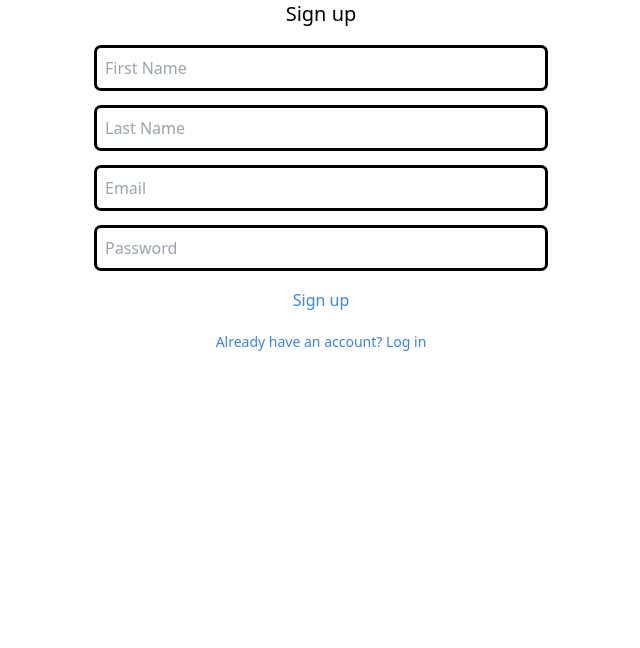
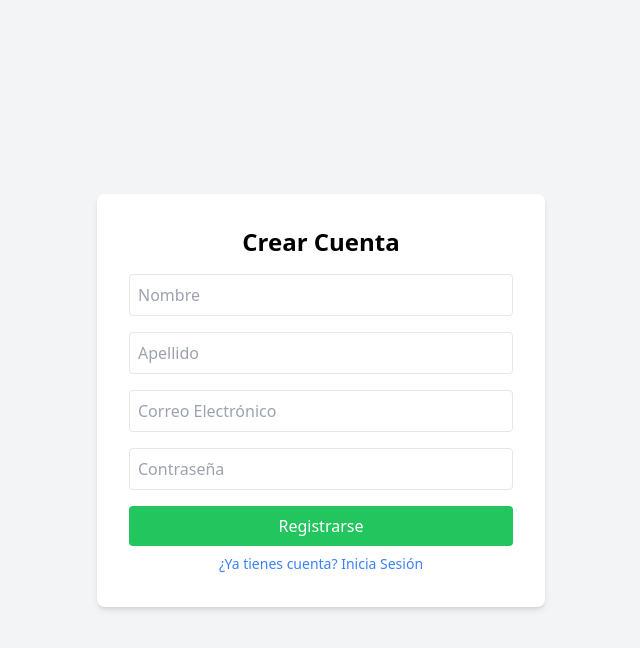
Before and after one commit to CS2031-DBP/proyecto-frontend-web-walletwise, a React (Vite) app: page /signup in a window 1280 px wide. Shown: the top 648 px of the page, without its empty margins (319-959 px from the left). Built offline with nearby package versions, Linux system fonts and the light colour scheme.

Commit message:
pagina Home.tsx y ediciones pequeñas en login y register

```diff
--- a/src/App.tsx
+++ b/src/App.tsx
@@ -1,21 +1,26 @@
 import { Route, Routes, BrowserRouter } from "react-router-dom";
+import Home from "./pages/Home";
 import Signup from "./pages/Signup";
 import Login from "./pages/Login";
 import Profile from "./pages/Profile";
-import Dashboard from "./pages/Dashboard"; // Importar Dashboard
-import AdminDashboard from "./pages/AdminDashboard"; // Importar AdminDashboard
+import Dashboard from "./pages/Dashboard";
+import AdminDashboard from "./pages/AdminDashboard";
+import CrearCategoria from "./pages/CrearCategoria";
 
 function App() {
   return (
     <BrowserRouter>
-      <Routes>
-        <Route path="/" element={<Login />} />
-        <Route path="/signup" element={<Signup />} />
-        <Route path="/profile" element={<Profile />} />
-        <Route path="/dashboard" element={<Dashboard />} /> {/* Nueva ruta */}
-        <Route path="/admin-dashboard" element={<AdminDashboard />} /> {/* Nueva ruta */}
-      </Routes>
+<Routes>
+  <Route path="/" element={<Home />} />
+  <Route path="/login" element={<Login />} />
+  <Route path="/signup" element={<Signup />} />
+  <Route path="/profile" element={<Profile />} />
+  <Route path="/dashboard" element={<Dashboard />} />
+  <Route path="/admin-dashboard" element={<AdminDashboard />} />
+  <Route path="/crear-categoria" element={<CrearCategoria />} />
+</Routes>
     </BrowserRouter>
   );
 }
+
 export default App;
--- /dev/null
+++ b/src/pages/CrearCategoria.tsx
@@ -0,0 +1,59 @@
+import { useState } from "react";
+import { api, CategoriaDto } from "../services/api";
+import useToken from "../hooks/useToken";
+
+function CrearCategoria() {
+  const [nombre, setNombre] = useState("");
+  const [descripcion, setDescripcion] = useState("");
+  const [tipo, setTipo] = useState<"Ingreso" | "Gasto">("Ingreso");
+  const { token } = useToken();
+
+  async function handleCrearCategoria() {
+    if (!nombre || !descripcion) {
+      alert("Por favor, completa todos los campos.");
+      return;
+    }
+
+    const nuevaCategoria: CategoriaDto = { nombre, descripcion, tipo };
+
+    try {
+      await api.crearCategoria(nuevaCategoria, token || "");
+      alert("Categoría creada exitosamente.");
+    } catch (error: unknown) {
+      console.error(error);
+      alert("Error al crear la categoría.");
+    }
+  }
+
+  return (
+    <div className="max-w-md mx-auto space-y-4">
+      <h1 className="text-xl font-bold">Crear Categoría</h1>
+      <input
+        className="outline rounded p-2 w-full"
+        placeholder="Nombre"
+        onChange={(e) => setNombre(e.target.value)}
+      />
+      <textarea
+        className="outline rounded p-2 w-full"
+        placeholder="Descripción"
+        onChange={(e) => setDescripcion(e.target.value)}
+      />
+      <select
+        className="outline rounded p-2 w-full"
+        value={tipo}
+        onChange={(e) => setTipo(e.target.value as "Ingreso" | "Gasto")}
+      >
+        <option value="Ingreso">Ingreso</option>
+        <option value="Gasto">Gasto</option>
+      </select>
+      <button
+        className="bg-blue-500 text-white py-2 rounded w-full"
+        onClick={handleCrearCategoria}
+      >
+        Crear
+      </button>
+    </div>
+  );
+}
+
+export default CrearCategoria;
--- /dev/null
+++ b/src/pages/Home.tsx
@@ -0,0 +1,30 @@
+import { useNavigate } from "react-router-dom";
+
+function Home() {
+  const navigate = useNavigate();
+
+  return (
+    <div className="min-h-screen flex flex-col items-center justify-center bg-blue-50">
+      <h1 className="text-4xl font-bold mb-6 text-blue-600">Bienvenido a WalletWise</h1>
+      <p className="text-lg text-gray-700 text-center max-w-xl mb-6">
+        WalletWise te ayuda a gestionar tus finanzas personales de manera fácil y eficiente. Registra tus transacciones, controla tus presupuestos, y mantén un seguimiento detallado de tus gastos e ingresos.
+      </p>
+      <div className="flex space-x-4">
+        <button
+          onClick={() => navigate("/signup")}
+          className="bg-green-500 text-white py-2 px-4 rounded hover:bg-green-400"
+        >
+          Crear Cuenta
+        </button>
+        <button
+          onClick={() => navigate("/login")}
+          className="bg-blue-500 text-white py-2 px-4 rounded hover:bg-blue-400"
+        >
+          Iniciar Sesión
+        </button>
+      </div>
+    </div>
+  );
+}
+
+export default Home;
--- a/src/pages/Login.tsx
+++ b/src/pages/Login.tsx
@@ -1,70 +1,65 @@
 import { useState } from "react";
 import { useNavigate } from "react-router-dom";
-import axios from "axios";
 import useToken from "../hooks/useToken";
-
-type LoginDto = {
-  email: string;
-  password: string;
-};
+import { api, LoginDto } from "../services/api";
 
 function Login() {
   const [email, setEmail] = useState("");
   const [password, setPassword] = useState("");
+  const [errorMessage, setErrorMessage] = useState("");
   const { setToken } = useToken();
   const navigate = useNavigate();
 
   async function handleLogin() {
-    // Verificar que los campos no estén vacíos
+    setErrorMessage(""); // Reinicia el mensaje de error
     if (!email || !password) {
-      alert("Please fill in both email and password fields.");
+      setErrorMessage("Por favor, completa ambos campos.");
       return;
     }
 
     const loginDto: LoginDto = { email, password };
     try {
-      const res = await axios.post("http://localhost:8080/auth/login", loginDto);
-
-      // Guardar el token y rol del usuario
-      setToken({ token: res.data.token, role: res.data.role });
-
-      // Redirigir según el rol del usuario
-      if (res.data.role === "ADMIN") {
-        navigate("/admin-dashboard");
-      } else {
-        navigate("/dashboard");
-      }
-    } catch (error: unknown) {
+      const res = await api.login(loginDto);
+      setToken({ token: res.token, role: res.role });
+      navigate(res.role === "ADMIN" ? "/admin-dashboard" : "/dashboard");
+    } catch (error) {
       console.error(error);
-      alert("Invalid credentials, please try again.");
+      setErrorMessage("Credenciales inválidas. Intenta de nuevo.");
     }
   }
 
   return (
-    <div className="flex flex-col space-y-5 max-w-md mx-auto">
-      <h1 className="text-xl text-center">Log in</h1>
+    <div className="min-h-screen flex items-center justify-center bg-gray-100">
+      <div className="bg-white p-8 rounded-lg shadow-md w-full max-w-md">
+        <h1 className="text-2xl font-bold text-center mb-4">Iniciar Sesión</h1>
+        {errorMessage && <p className="text-red-500 text-sm mb-4">{errorMessage}</p>}
         <input
-        className="outline rounded p-2"
-        placeholder="Email"
+          type="email"
+          className="w-full mb-4 p-2 border rounded"
+          placeholder="Correo Electrónico"
           onChange={(e) => setEmail(e.target.value)}
           value={email}
         />
         <input
           type="password"
-        className="outline rounded p-2"
-        placeholder="Password"
+          className="w-full mb-4 p-2 border rounded"
+          placeholder="Contraseña"
           onChange={(e) => setPassword(e.target.value)}
           value={password}
         />
-      <button className="text-blue-500 hover:text-blue-400" onClick={handleLogin}>
-        Log in
+        <button
+          className="w-full bg-blue-500 text-white p-2 rounded hover:bg-blue-400"
+          onClick={handleLogin}
+        >
+          Ingresar
         </button>
         <button
-        className="text-blue-500 hover:text-blue-400 text-sm"
+          className="w-full text-blue-500 hover:text-blue-400 text-sm mt-2"
           onClick={() => navigate("/signup")}
         >
-        Don't have an account? Sign up
+          ¿No tienes cuenta? Regístrate
         </button>
+      </div>
     </div>
   );
 }
--- a/src/pages/Signup.tsx
+++ b/src/pages/Signup.tsx
@@ -1,99 +1,96 @@
 import { useState } from "react";
 import { useNavigate } from "react-router-dom";
-import axios from "axios";
 import useToken from "../hooks/useToken";
-
-type User = {
-  firstName: string;
-  lastName: string;
-  email: string;
-  password: string;
-  role: string;
-};
+import { api, User } from "../services/api";
 
 function Signup() {
-  const [firstName, setFirstName] = useState("");
-  const [lastName, setLastName] = useState("");
-  const [email, setEmail] = useState("");
-  const [password, setPassword] = useState("");
+  const [formData, setFormData] = useState({
+    firstName: "",
+    lastName: "",
+    email: "",
+    password: "",
+  });
+  const [errorMessage, setErrorMessage] = useState("");
   const { setToken } = useToken();
   const navigate = useNavigate();
 
-  // Función para verificar la seguridad de la contraseña
-  function isPasswordSecure(password: string): boolean {
-    return password.length >= 8 && /[A-Z]/.test(password) && /[0-9]/.test(password);
-  }
+  const handleInputChange = (e: React.ChangeEvent<HTMLInputElement>) => {
+    const { name, value } = e.target;
+    setFormData((prev) => ({ ...prev, [name]: value }));
+  };
 
-  async function handleRegister() {
-    // Validaciones de los campos
-    if (firstName.length <= 6) {
-      alert("First name must be longer than 6 characters.");
-      return;
-    }
-    if (lastName.length <= 6) {
-      alert("Last name must be longer than 6 characters.");
-      return;
-    }
-    if (!email.includes("@") || !email.endsWith(".com")) {
-      alert("Please enter a valid email address.");
-      return;
-    }
-    if (!isPasswordSecure(password)) {
-      alert("Password must be at least 8 characters long and include a number and an uppercase letter.");
+  const validateForm = () => {
+    const { firstName, lastName, email, password } = formData;
+    if (!firstName || !lastName || !email || !password) return "Todos los campos son obligatorios.";
+    if (password.length < 8) return "La contraseña debe tener al menos 8 caracteres.";
+    if (!/\S+@\S+\.\S+/.test(email)) return "Introduce un correo válido.";
+    return "";
+  };
+
+  const handleRegister = async () => {
+    const error = validateForm();
+    if (error) {
+      setErrorMessage(error);
       return;
     }
 
-    const user: User = {
-      firstName,
-      lastName,
-      email,
-      password,
-      role: "user"
+    try {
+      const res = await api.register({ ...formData, role: "user" });
+      setToken({ token: res.token, role: res.role });
+      navigate("/dashboard");
+    } catch (error) {
+      console.error(error);
+      setErrorMessage("Error al registrarse. Intenta de nuevo más tarde.");
+    }
   };
 
-    try {
-      const res = await axios.post("http://localhost:8080/auth/register", user);
-      setToken(res.data.token);
-      navigate("/profile");
-    } catch (error: unknown) {
-      console.error(error);
-      alert("Error during registration, please check your information.");
-    }
-  }
-
   return (
-    <div className="flex flex-col space-y-5 max-w-md mx-auto">
-      <h1 className="text-xl text-center">Sign up</h1>
+    <div className="min-h-screen flex items-center justify-center bg-gray-100">
+      <div className="bg-white p-8 rounded-lg shadow-md w-full max-w-md">
+        <h1 className="text-2xl font-bold text-center mb-4">Crear Cuenta</h1>
+        {errorMessage && <p className="text-red-500 text-sm mb-4">{errorMessage}</p>}
         <input
-        className="outline rounded p-2"
-        placeholder="First Name"
-        onChange={(e) => setFirstName(e.target.value)}
+          name="firstName"
+          value={formData.firstName}
+          onChange={handleInputChange}
+          className="w-full mb-4 p-2 border rounded"
+          placeholder="Nombre"
         />
         <input
-        className="outline rounded p-2"
-        placeholder="Last Name"
-        onChange={(e) => setLastName(e.target.value)}
+          name="lastName"
+          value={formData.lastName}
+          onChange={handleInputChange}
+          className="w-full mb-4 p-2 border rounded"
+          placeholder="Apellido"
         />
         <input
-        className="outline rounded p-2"
-        placeholder="Email"
-        onChange={(e) => setEmail(e.target.value)}
+          name="email"
+          value={formData.email}
+          onChange={handleInputChange}
+          className="w-full mb-4 p-2 border rounded"
+          placeholder="Correo Electrónico"
         />
         <input
+          name="password"
           type="password"
-        className="outline rounded p-2"
-        placeholder="Password"
-        onChange={(e) => setPassword(e.target.value)}
+          value={formData.password}
+          onChange={handleInputChange}
+          className="w-full mb-4 p-2 border rounded"
+          placeholder="Contraseña"
         />
-      <button className="text-blue-500 hover:text-blue-400" onClick={handleRegister}>
-        Sign up
+        <button
+          className="w-full bg-green-500 text-white p-2 rounded hover:bg-green-400"
+          onClick={handleRegister}
+        >
+          Registrarse
         </button>
         <button
-        className="text-blue-500 hover:text-blue-400 text-sm"
+          className="w-full text-blue-500 hover:text-blue-400 text-sm mt-2"
           onClick={() => navigate("/")}
         >
-        Already have an account? Log in
+          ¿Ya tienes cuenta? Inicia Sesión
         </button>
+      </div>
     </div>
   );
 }
--- /dev/null
+++ b/src/services/api.ts
@@ -0,0 +1,49 @@
+import axios from 'axios';
+
+const API_URL = 'http://localhost:8080';
+
+export interface LoginDto {
+  email: string;
+  password: string;
+}
+
+export interface User {
+  firstName: string;
+  lastName: string;
+  email: string;
+  password: string;
+  role: string;
+}
+
+export interface AuthResponse {
+  token: string;
+  role: string;
+}
+
+// Definir el DTO para la categoría
+export interface CategoriaDto {
+  nombre: string;
+  descripcion: string;
+  tipo: 'Ingreso' | 'Gasto'; // Enum restringido
+}
+
+export const api = {
+  login: async (loginDto: LoginDto): Promise<AuthResponse> => {
+    const response = await axios.post(`${API_URL}/auth/login`, loginDto);
+    return response.data;
+  },
+
+  register: async (user: User): Promise<AuthResponse> => {
+    const response = await axios.post(`${API_URL}/auth/register`, user);
+    return response.data;
+  },
+
+  // Método para crear categorías
+  crearCategoria: async (categoria: CategoriaDto, token: string): Promise<void> => {
+    await axios.post(`${API_URL}/api/categorias`, categoria, {
+      headers: {
+        Authorization: `Bearer ${token}`, // Incluir el token de autorización
+      },
+    });
+  },
+};
--- a/tailwind.config.js
+++ b/tailwind.config.js
@@ -2,7 +2,11 @@
 export default {
   content: ["./index.html","./src/**/*.{ts,tsx,jsx,js}"],
   theme: {
-    extend: {},
+    extend: {
+      backgroundImage: {
+        'signup-bg': "url('./src/assets/background.jpg')",
+      },
+    },
   },
   plugins: [],
 }
```
Lines whose indentation alone changed are shown as unchanged.
